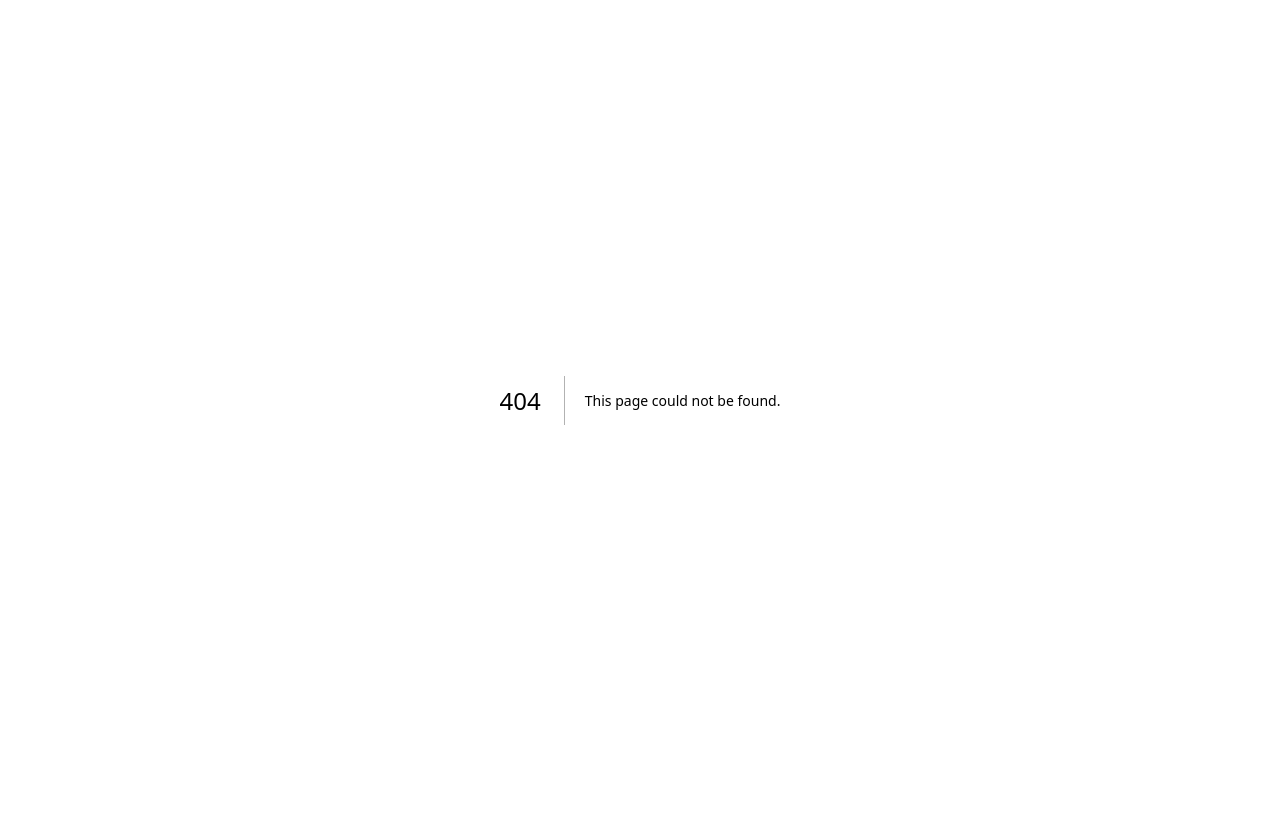
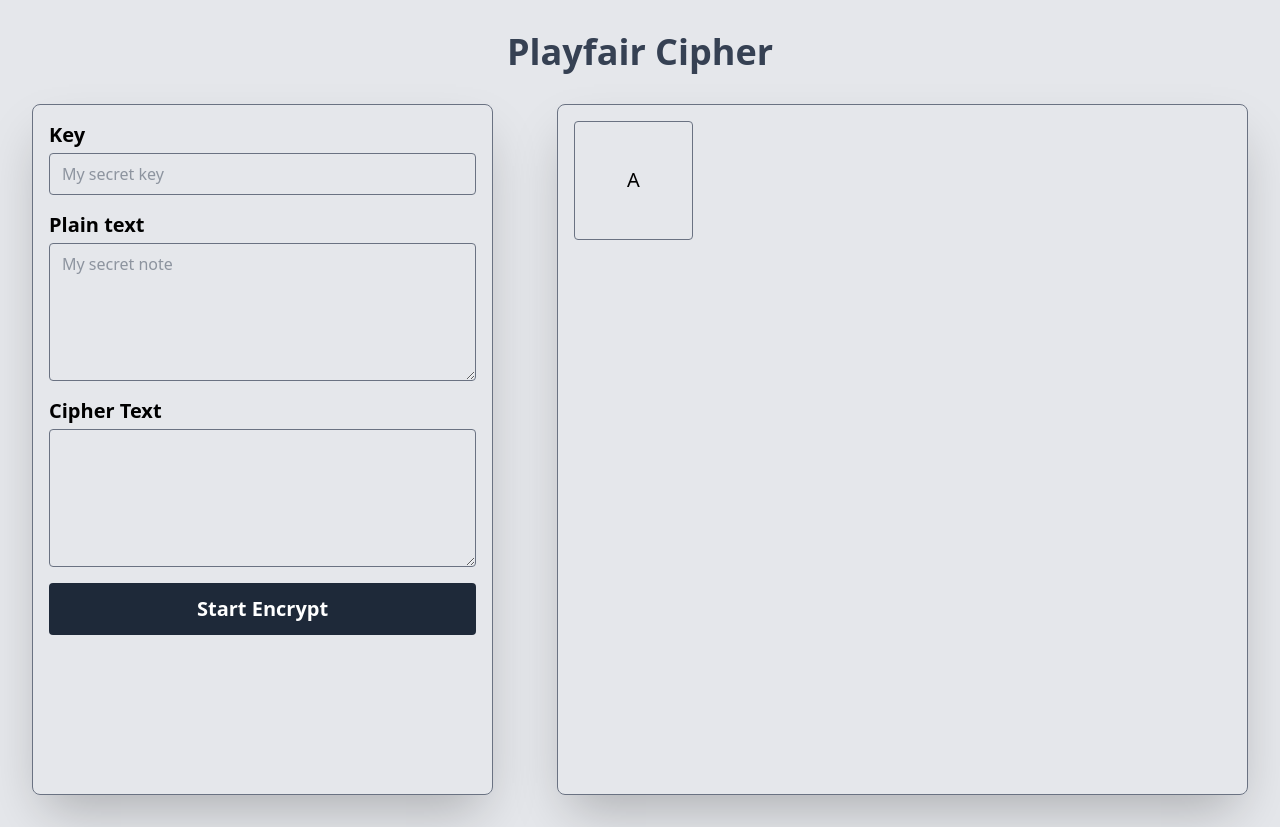
Before and after one commit to willzyx-hub/playfair-cipher-web-ukmc, a Next.js app: page /encrypt in a window 1280 px wide. Before the commit this address had no page. Before the commit the page ends 800 px from the top, so only its background shows below. Built offline with nearby package versions, Linux system fonts and the light colour scheme.

Commit message:
Create UI Home and Encrypt Page

```diff
--- /dev/null
+++ b/app/encrypt/page.tsx
@@ -0,0 +1,90 @@
+'use client'
+
+import { useForm, SubmitHandler } from "react-hook-form";
+
+type Inputs = {
+    keyCipher: string,
+    plainText: string,
+};
+
+export default function EncryptPage() {
+    const {
+        register,
+        handleSubmit,
+        formState: { errors },
+    } = useForm<Inputs>();
+    const onSubmit: SubmitHandler<Inputs> = (data) => console.log(data);
+
+    return (
+        <main className="p-4 md:p-8">
+            <h1 className="mb-8 text-4xl text-center text-gray-700 font-bold">Playfair Cipher</h1>
+
+            <div className="flex flex-col md:flex-row gap-16">
+                <section className="w-full md:w-2/5 p-4 border border-gray-500 rounded-lg shadow-2xl">
+                    <form
+                        onSubmit={handleSubmit(onSubmit)}
+                        className="flex flex-col gap-4"
+                    >
+                        <div className="flex flex-col gap-1">
+                            <label
+                                htmlFor="key-cipher"
+                                className="font-semibold text-lg md:text-xl">
+                                Key
+                            </label>
+                            <input
+                                type="text"
+                                id="key-cipher"
+                                placeholder="My secret key"
+                                defaultValue={''}
+                                {...register('keyCipher')}
+                                className="px-3 py-2 border border-gray-500 rounded-sm text-gray-700" />
+                        </div>
+                        <div className="flex flex-col gap-1">
+                            <label
+                                htmlFor="plain-text"
+                                className="font-semibold text-lg md:text-xl">
+                                Plain text
+                            </label>
+                            <textarea
+                                rows={5}
+                                id="plain-text"
+                                placeholder="My secret note"
+                                defaultValue={''}
+                                {...register('plainText')}
+                                className="px-3 py-2 border border-gray-500 rounded-sm text-gray-700">
+                            </textarea>
+                        </div>
+                        <div className="flex flex-col gap-1">
+                            <label
+                                htmlFor="plain-text"
+                                className="font-semibold text-lg md:text-xl">
+                                Cipher Text
+                            </label>
+                            <textarea
+                                rows={5}
+                                id="plain-text"
+                                disabled
+                                className="px-3 py-2 border border-gray-500 rounded-sm text-gray-700">
+                            </textarea>
+                        </div>
+
+                        <button
+                            type="submit"
+                            className="px-4 py-3 font-bold text-lg md:text-xl bg-gray-800 text-white rounded-sm cursor-pointer transition duration-300 hover:opacity-75"
+                        >
+                            Start Encrypt
+                        </button>
+                    </form>
+                </section>
+
+                <section className="w-full md:w-3/5 p-4 border border-gray-500 rounded-lg shadow-2xl">
+                    <div className="h-full grid grid-cols-5 grid-rows-5 gap-4">
+                        <div className="aspect-square flex justify-center items-center p-2 border border-gray-500 rounded-sm text-lg md:text-xl">
+                            A
+                        </div>
+                    </div>
+                </section>
+            </div>
+        </main >
+    );
+}
--- a/app/layout.tsx
+++ b/app/layout.tsx
@@ -27,7 +27,7 @@ export default function RootLayout({
             lang="en"
             className={`${geistSans.variable} ${geistMono.variable} h-full antialiased`}
         >
-            <body className="min-h-full flex flex-col">
+            <body className="min-h-full flex flex-col bg-gray-200">
                 {children}
             </body>
         </html>
--- a/app/page.tsx
+++ b/app/page.tsx
@@ -1,9 +1,27 @@
-import Image from "next/image";
+import Link from "next/link";
 
 export default function Home() {
     return (
-        <main>
+        <main className="h-screen flex flex-col justify-center items-center p-4 md:p-20">
+            <div className="mb-12 text-center">
+                <h1 className="mb-8 text-4xl md:text-6xl font-extrabold">Playfair Cipher</h1>
+                <p className="text-gray-600 text-lg md:text-2xl">
+                    Playfair Cipher adalah algoritma kriptografi klasik yang ditemukan oleh Charles Wheatstone pada 1854, yang mengenkripsi pesan menggunakan pasangan huruf (digram/bigram) dan matriks kunci
+                </p>
+            </div>
 
+            <div className="flex gap-4">
+                <Link
+                    href={'/encrypt'}
+                    className="px-4 py-2 bg-gray-800 text-white rounded-sm text-lg md:text-xl transition duration-300 hover:-translate-y-1 hover:opacity-75">
+                    Encrypt
+                </Link>
+                <Link
+                    href={'/decrypt'}
+                    className="px-4 py-2 border border-gray-800 text-gray-800 rounded-sm text-lg md:text-xl transition duration-300 hover:-translate-y-1 hover:opacity-75">
+                    Decrypt
+                </Link>
+            </div>
         </main>
-    );
+    )
 }
```
Also changed, not shown: app/decrypt/page.tsx (added).
